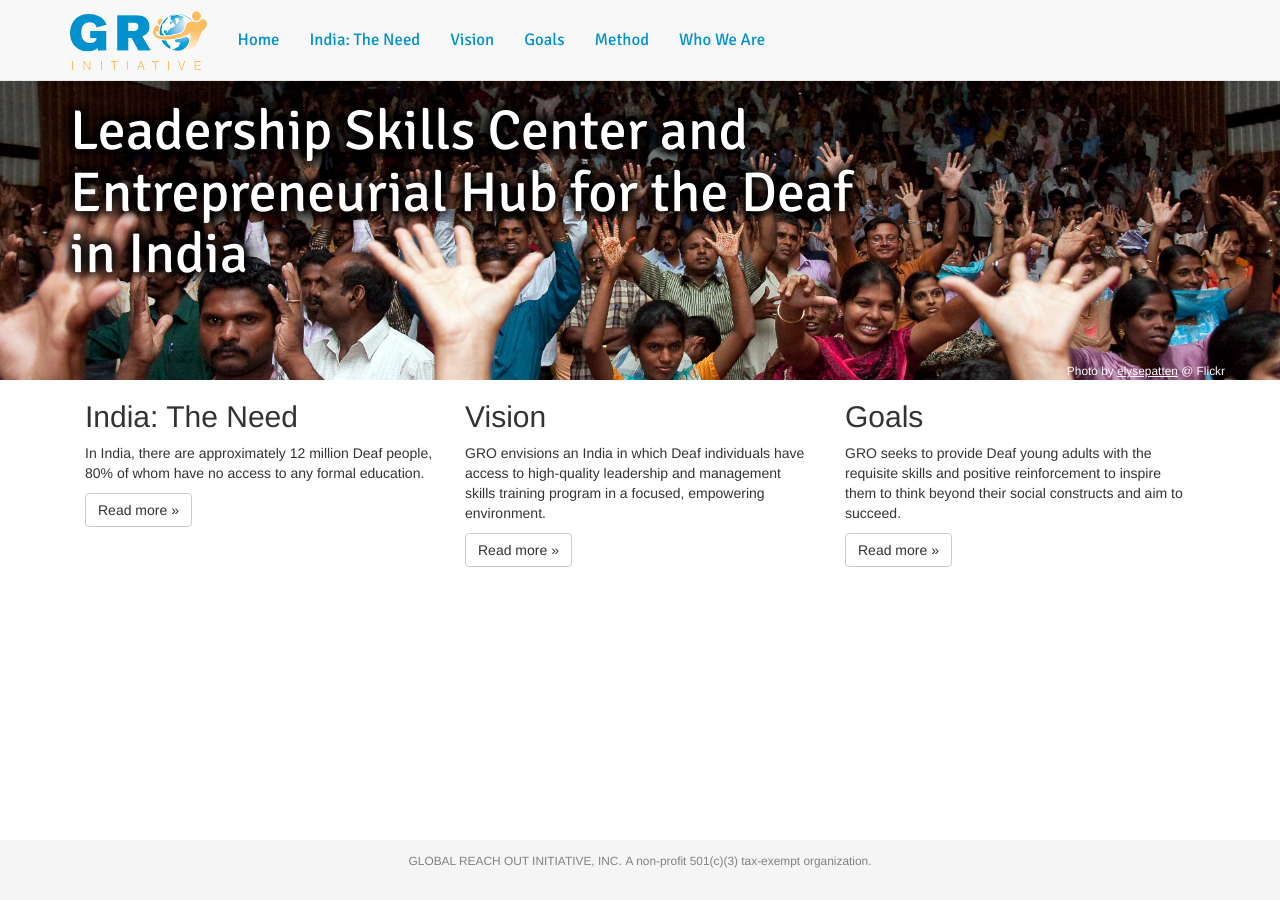
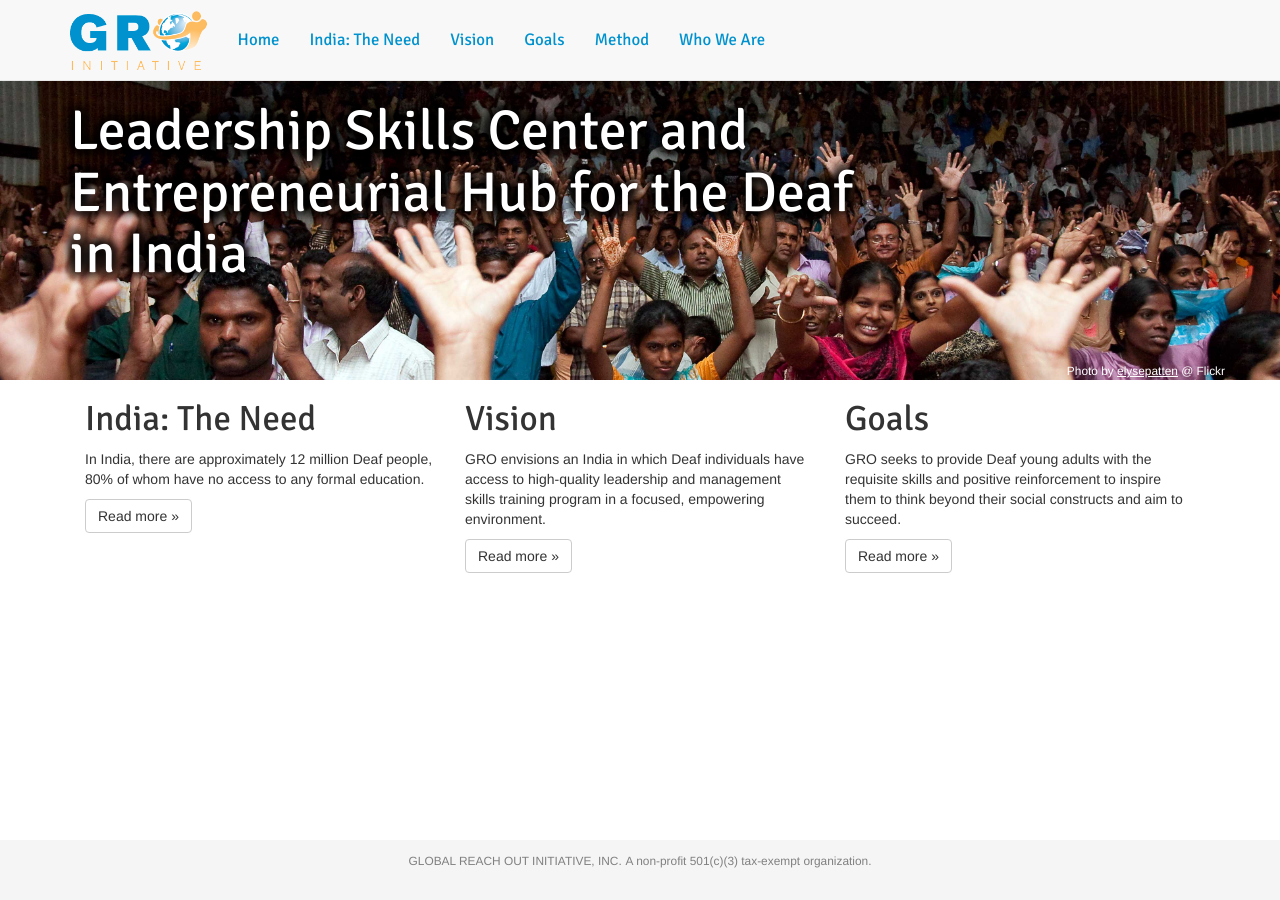
Before and after one commit to jfredrickson/gro-hub, a Jekyll site: the page built from index.html, in a window 1280 px wide. Built offline with Jekyll 4.4.1, drawn with Linux system fonts in a browser that asks for light colours; nearby versions of some CDN libraries.

Commit message:
header styles

```diff
--- a/css/global.css
+++ b/css/global.css
@@ -2,9 +2,21 @@
   position: relative;
   min-height: 100%;
 }
+
 body {
   padding-top: 80px; /* Padding top is navbar height */
   margin-bottom: 60px; /* Margin bottom is footer height */
+}
+
+h1 {
+  font-family: 'Signika', sans-serif;
+  font-size: 3em;
+  color: #0092ce;
+}
+
+h2 {
+  font-family: 'Signika', sans-serif;
+  font-size: 2.5em;
 }
 
 .navbar-fixed-top {
@@ -55,7 +67,6 @@
 }
 
 #stage h1 {
-  font-family: 'Signika', sans-serif;
   font-size: 4em;
   color: white;
   text-shadow: 4px 4px 8px black, -4px -4px 8px black, 4px -4px 8px black, -4px 4px 8px black;
```
